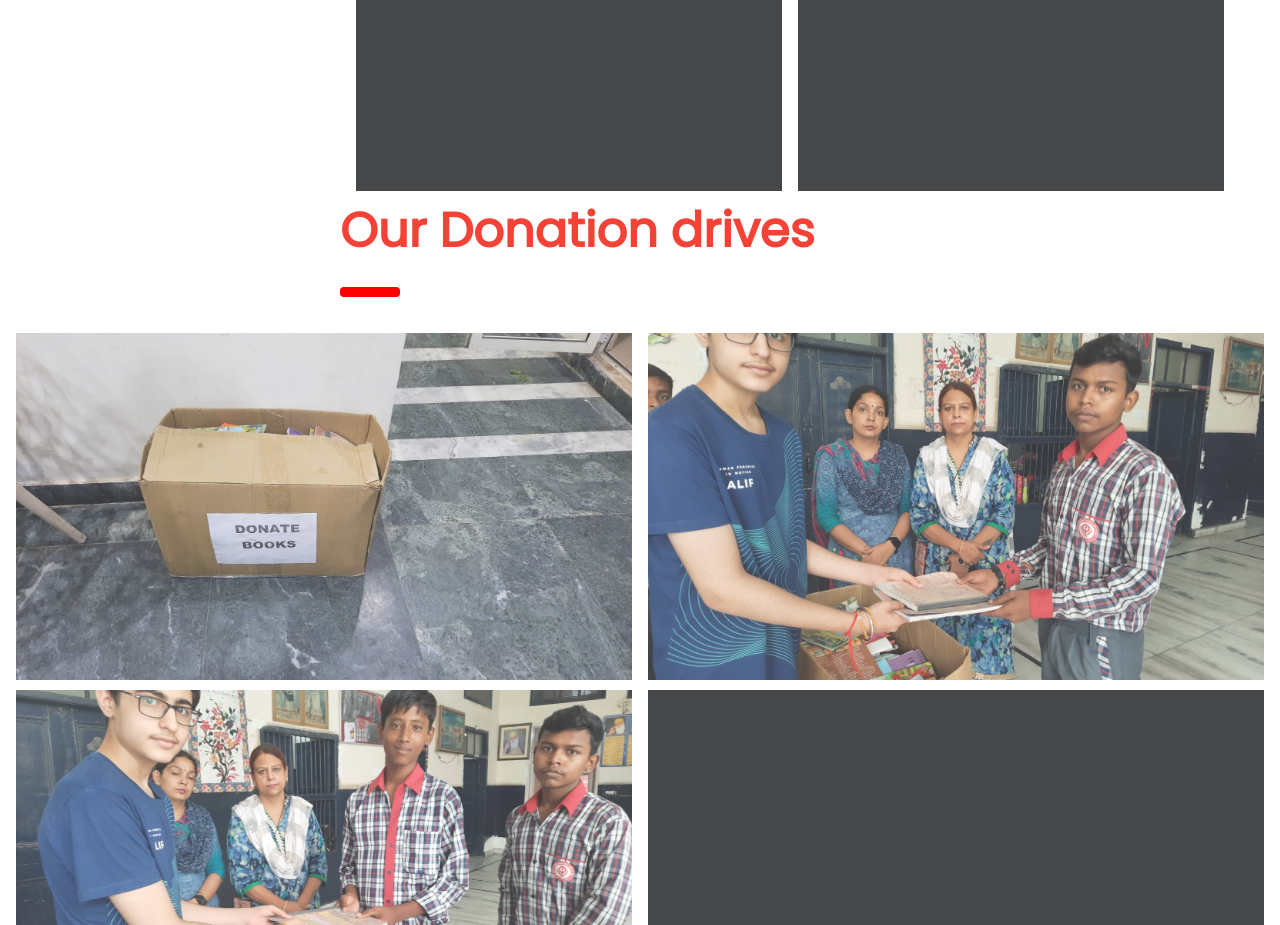
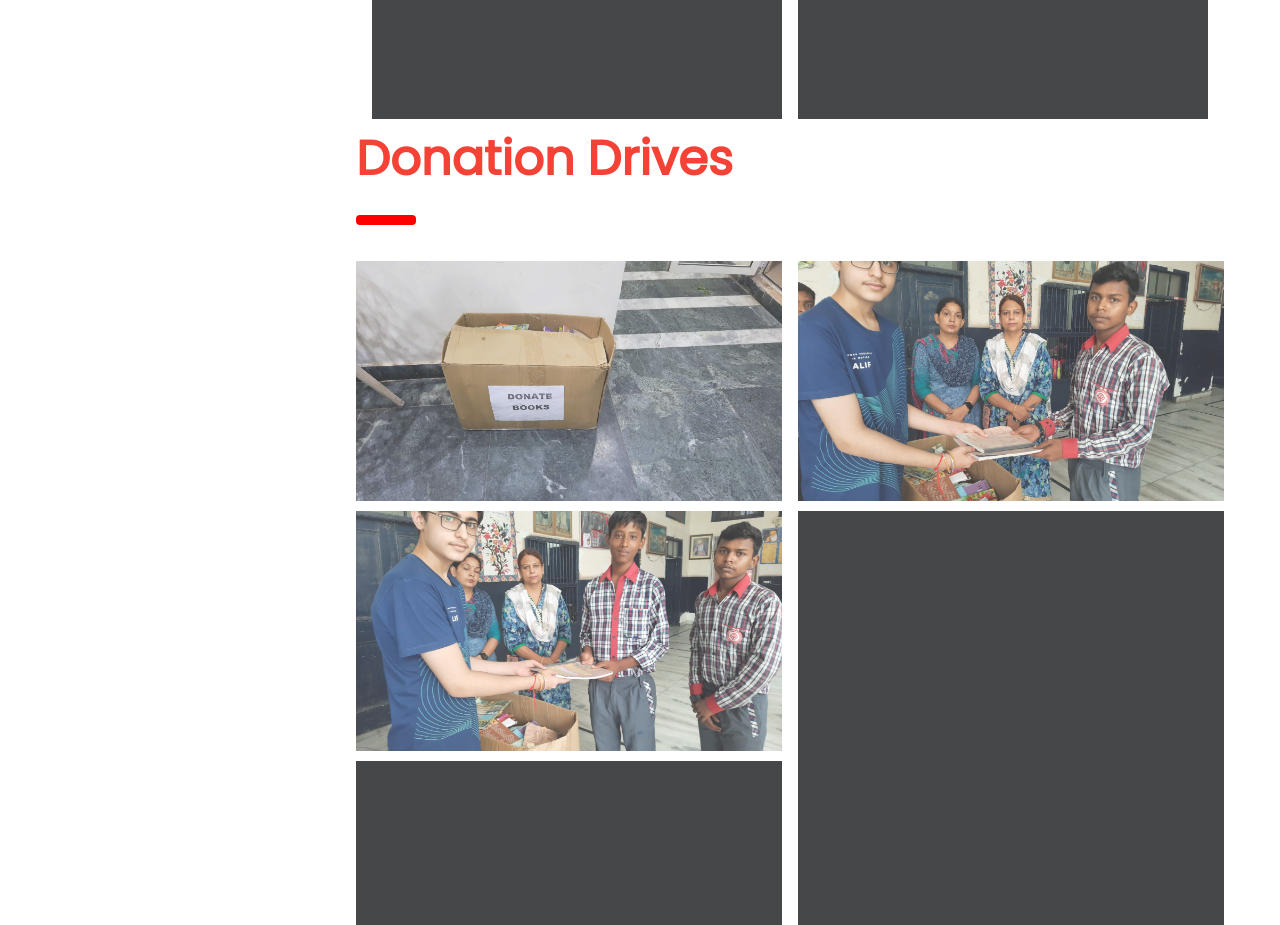
Before and after one commit to Lightninbolt986/pustakani-website, a plain HTML site: page index.html in a window 1280 px wide. Shown: the part 2080-3005 px from the top of the page. Drawn offline with nearby package versions, Linux system fonts and the light colour scheme.

Commit message:
fix weird formatting

```diff
--- a/index.html
+++ b/index.html
@@ -128,11 +128,9 @@
           <b>Pustakani</b>
         </h1>
         <h1 class="w3-xxxlarge w3-text-red">
-          <b>Showcase
-</b>
+          <b>Showcase</b>
         </h1>
         <hr style="width: 50px; border: 5px solid red" class="w3-round" />
-      </div>
 
         <!-- Photo grid (modal) -->
         <div class="w3-row-padding">
@@ -186,7 +184,9 @@
           style="padding-top: 0"
           onclick="this.style.display='none'"
         >
-        <span class="w3-button w3-black w3-xxlarge w3-display-topright">×</span>
+          <span class="w3-button w3-black w3-xxlarge w3-display-topright"
+            >×</span
+          >
           <div
             class="w3-modal-content w3-animate-zoom w3-center w3-transparent w3-padding-64"
           >
@@ -196,8 +196,7 @@
         </div>
         <!-- Donation Drive-->
         <h1 class="w3-xxxlarge w3-text-red">
-        <b>Our Donation drives
-</b>
+          <b>Donation Drives </b>
         </h1>
         <hr style="width: 50px; border: 5px solid red" class="w3-round" />
       </div>
@@ -331,7 +330,6 @@
 
       <!-- End page content -->
     </div>
-
     <!-- W3.CSS Container -->
     <div
       class="w3-light-grey w3-container w3-padding-32"
```
Lines whose indentation alone changed are shown as unchanged.
